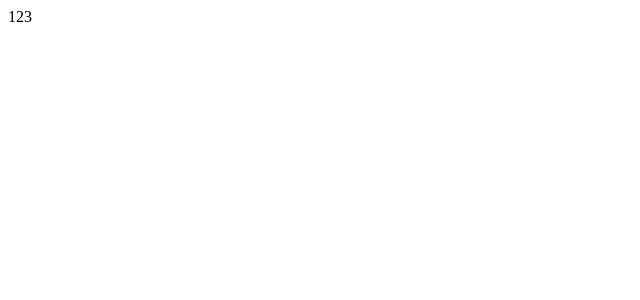
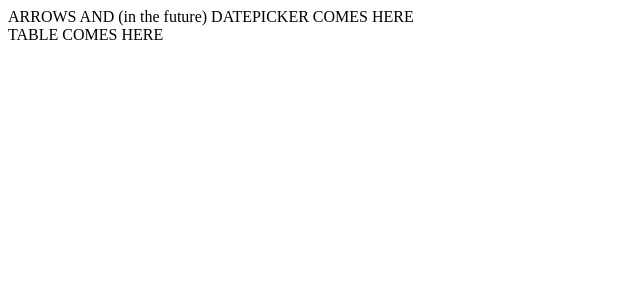
Before and after one commit to evojam/evo-time, a React (Create React App) app in the folder web/: page / in a window 1280 px wide. Shown: the top 300 px of the page, without its empty margins (0-640 px from the left). Built offline with nearby package versions, Linux system fonts and the light colour scheme.

Commit message:
Create basic layout

```diff
--- a/web/public/index.html
+++ b/web/public/index.html
@@ -25,7 +25,7 @@
     <noscript>
       You need to enable JavaScript to run this app.
     </noscript>
-    <div id="root"></div>
+    <main id="root"></main>
     <!--
       This HTML file is a template.
       If you open it directly in the browser, you will see an empty page.
--- a/web/src/time-app/App.js
+++ b/web/src/time-app/App.js
@@ -1,9 +1,14 @@
 import React from 'react'
+import { Navigation } from './Navigation'
+import { Table } from './Table/Table'
 // import { Provider } from 'react-redux'
 
 // import { store } from 'time-lib/store'
 // import { Router } from './Router'
 
 export const App = () => (
-  <div>123</div>
+  <div>
+    <Navigation/>
+    <Table/>
+  </div>
 )
--- /dev/null
+++ b/web/src/time-app/Navigation.jsx
@@ -0,0 +1,5 @@
+import React from 'react'
+
+export const Navigation = () => (
+  <nav>ARROWS AND (in the future) DATEPICKER COMES HERE</nav>
+)
--- /dev/null
+++ b/web/src/time-app/Table/Table.jsx
@@ -0,0 +1,5 @@
+import React from 'react'
+
+export const Table = () => (
+  <nav>TABLE COMES HERE</nav>
+)
```
Also changed, not shown: 1 other file (tests, documents, lock files or other folders).
